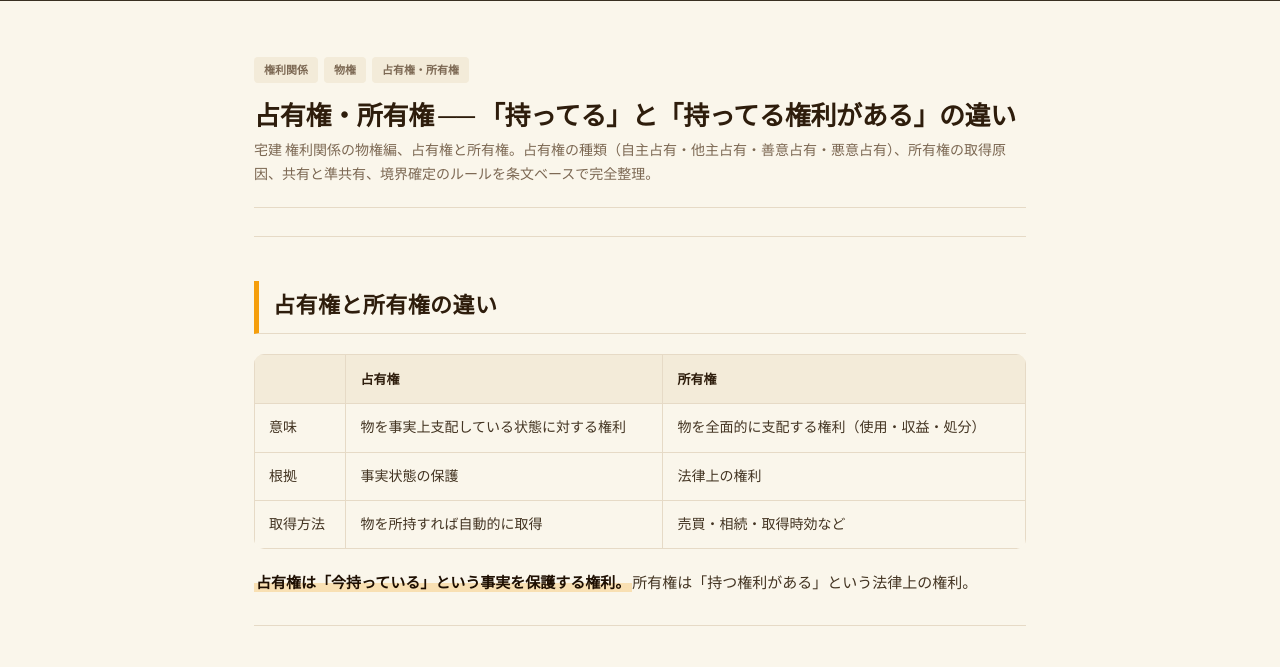
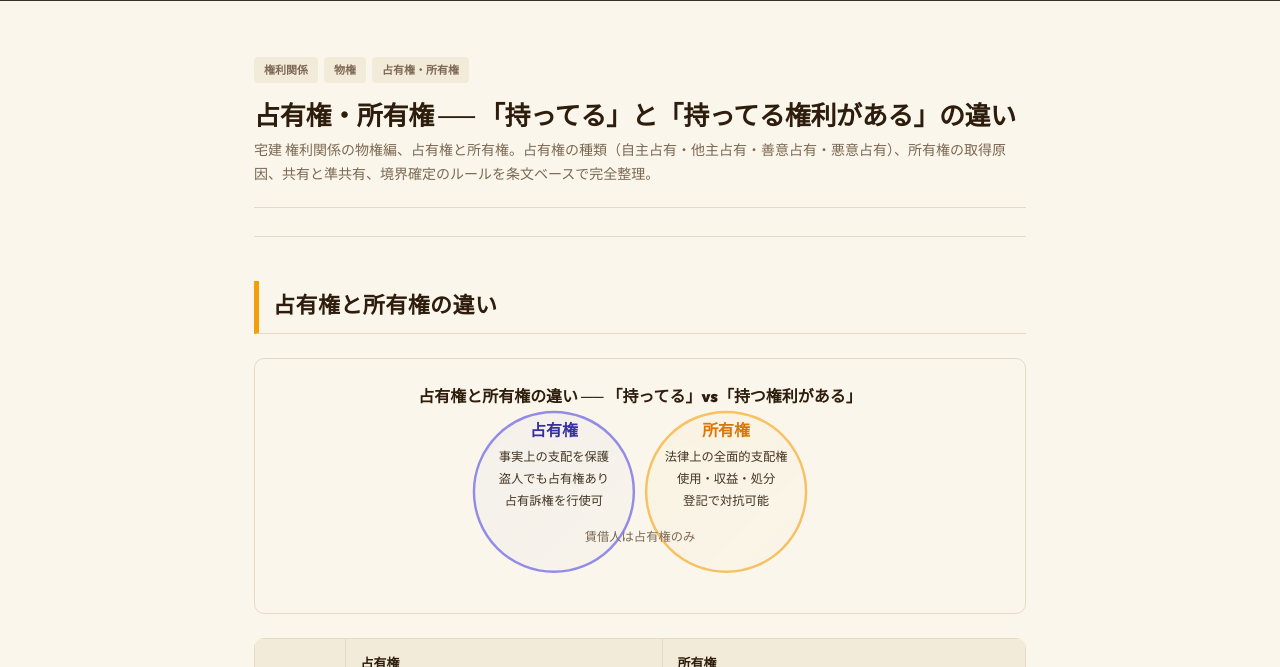
Before and after one commit to masayukiyamazaki0601/takken-siken-madousho, a plain HTML site: page content/column-possession.html in a window 1280 px wide. Shown: the part 63-730 px from the top of the page. Drawn offline with Linux system fonts and the light colour scheme.

Commit message:
diagrams: Lv6(占有権vs所有権のベン図)

```diff
--- a/content/column-possession.html
+++ b/content/column-possession.html
@@ -62,7 +62,8 @@ body{
 .article ol{padding-left:24px;margin:16px 0}
 .article ol li{font-size:15px;line-height:1.7;margin-bottom:10px;color:#433422}
 .article ol li::marker{color:#f59e0b;font-weight:900}
-@media(max-width:768px){
+.article .diagram{margin:24px 0;background:#faf6eb;border:1px solid #e6dac6;border-radius:10px;padding:16px;overflow:hidden}
+.article .diagram svg{width:100%;height:auto;display:block}@media(max-width:768px){
   .article{padding:16px}
   .article h1{font-size:20px}
   .article h2{font-size:18px}
@@ -85,6 +86,29 @@ body{
 <hr>
 
 <h2>占有権と所有権の違い</h2>
+<div class="diagram">
+  <svg viewBox="0 0 600 180" style="font-family:'Outfit','Noto Sans JP',sans-serif">
+    <defs>
+      <linearGradient id="venn1" x1="0%" y1="0%" x2="100%" y2="100%"><stop offset="0%" stop-color="#4f46e5" stop-opacity=".06"/><stop offset="100%" stop-color="#4f46e5" stop-opacity=".02"/></linearGradient>
+      <linearGradient id="venn2" x1="0%" y1="0%" x2="100%" y2="100%"><stop offset="0%" stop-color="#f59e0b" stop-opacity=".06"/><stop offset="100%" stop-color="#f59e0b" stop-opacity=".02"/></linearGradient>
+    </defs>
+    <text x="300" y="22" text-anchor="middle" font-size="13" font-weight="900" fill="#2e1d0c">占有権と所有権の違い ── 「持ってる」vs「持つ権利がある」</text>
+    <!-- ベン図（左円：占有権、右円：所有権） -->
+    <circle cx="230" cy="95" r="65" fill="url(#venn1)" stroke="#4f46e5" stroke-width="2" opacity="0.6"/>
+    <circle cx="370" cy="95" r="65" fill="url(#venn2)" stroke="#f59e0b" stroke-width="2" opacity="0.6"/>
+    <!-- ラベル -->
+    <text x="230" y="50" text-anchor="middle" font-size="13" font-weight="900" fill="#3730a3">占有権</text>
+    <text x="230" y="70" text-anchor="middle" font-size="10" fill="#433422">事実上の支配を保護</text>
+    <text x="230" y="88" text-anchor="middle" font-size="10" fill="#433422">盗人でも占有権あり</text>
+    <text x="230" y="106" text-anchor="middle" font-size="10" fill="#433422">占有訴権を行使可</text>
+    <text x="300" y="135" text-anchor="middle" font-size="10" fill="#7c6853">賃借人は占有権のみ</text>
+    <!-- 所有権 -->
+    <text x="370" y="50" text-anchor="middle" font-size="13" font-weight="900" fill="#d97706">所有権</text>
+    <text x="370" y="70" text-anchor="middle" font-size="10" fill="#433422">法律上の全面的支配権</text>
+    <text x="370" y="88" text-anchor="middle" font-size="10" fill="#433422">使用・収益・処分</text>
+    <text x="370" y="106" text-anchor="middle" font-size="10" fill="#433422">登記で対抗可能</text>
+  </svg>
+</div>
 <table>
 <tr><th></th><th>占有権</th><th>所有権</th></tr>
 <tr><td>意味</td><td>物を事実上支配している状態に対する権利</td><td>物を全面的に支配する権利（使用・収益・処分）</td></tr>
```
